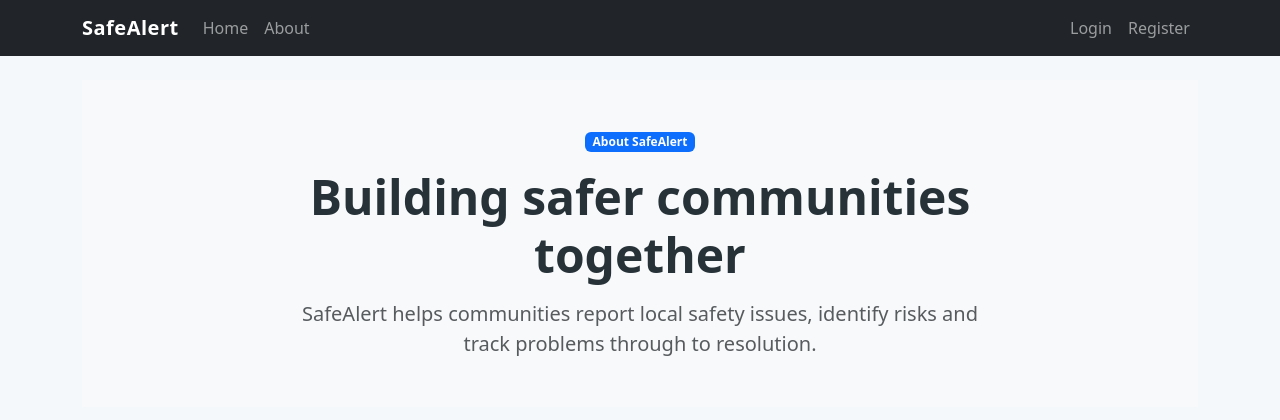
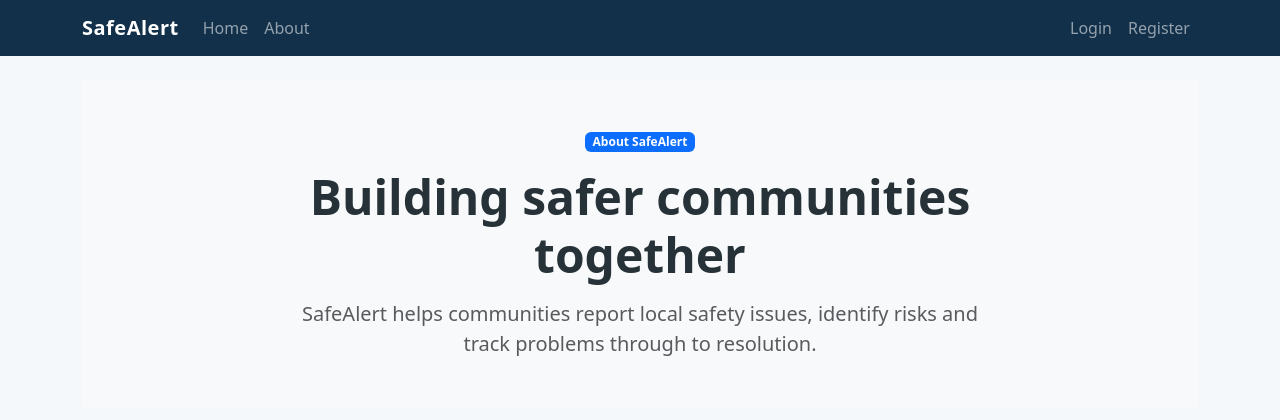
Before and after one commit to davy-berry/safe_alert, a Django app: page /about/ in a window 1280 px wide. Shown: the top 420 px of the page. Run offline with Django 5.2, Linux system fonts and the light colour scheme.

Commit message:
Enhance navbar styling and adjust hero heading font size for better visibility

```diff
--- a/static/css/style.css
+++ b/static/css/style.css
@@ -14,6 +14,12 @@ body {
     color: var(--safealert-text);
 }
 
+/* SafeAlert Navbar */
+
+.navbar {
+    background-color: var(--safealert-primary) !important;
+}
+
 /*  SafeAlert Home Page */
 
 .home-hero {
@@ -26,6 +32,7 @@ body {
 
 .home-hero h1 {
     color: var(--safealert-primary);
+    font-size: 3.5rem;
     font-weight: 700;
     letter-spacing: -0.5px;
 }
```
